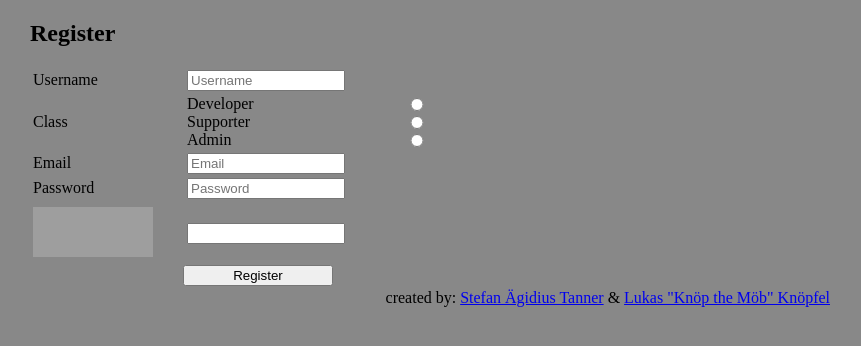
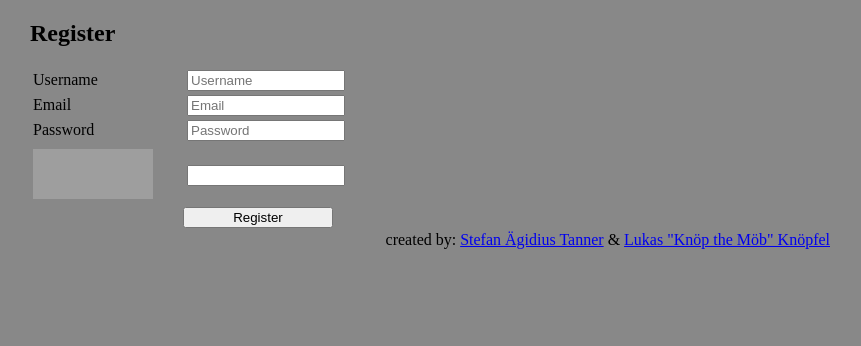
Before and after one commit to shylux/TheLegendOfROOT, a PHP site: page / in a window 1280 px wide. Shown: the part 119-465 px from the top of the page, without its empty margins (210-1071 px from the left). Run offline with PHP 8.4, Linux system fonts and the light colour scheme; grey boxes are pictures that could not be loaded.

Commit message:
Remove class.

```diff
--- a/dungeons/exampleDungeon.json
+++ b/dungeons/exampleDungeon.json
@@ -29,7 +29,6 @@
       "name": "Steffan",
       "entranceText": "Hei, knöpp de möp.",
       "exitText": "Tschau du sau!",
-      "class": 0,
       "att": 4,
       "def": 5,
       "hp": 6,
--- a/lib/class.user.php
+++ b/lib/class.user.php
@@ -1,16 +1,9 @@
 <?php
-
-abstract class Klass {
-  const Developer = 0;
-  const Supporter = 1;
-  const Admin = 2;
-}
 
 class User {
   public $name;
   public $email;
   public $pass_hash;
-  public $class;
   public $xp = 0;
   public $att = 0;
   public $def = 0;
@@ -69,14 +62,13 @@ class User {
     $this->save();
   }
 
-  public static function create($username, $email, $password, $class) {
+  public static function create($username, $email, $password) {
     if ($GLOBALS["db"]->exists("users", array("name"), array("name" => $username)))
       return false;
     $GLOBALS["db"]->insert("users",
                 array("name" => $username,
                       "email" => $email,
                       "pass_hash" => salt_hash($password),
-                      "class" => $class,
                       "json_data" => json_encode(array())));
     return User::load($username);
   }
--- a/register.php
+++ b/register.php
@@ -1,8 +1,8 @@
 <?php
 
-if (require_params("username", "email", "password", "class") && Captcha::validate($_POST)) {
+if (require_params("username", "email", "password") && Captcha::validate($_POST)) {
 
-  $user = User::create($_REQUEST["username"], $_REQUEST["email"], $_REQUEST["password"], $_REQUEST["class"]);
+  $user = User::create($_REQUEST["username"], $_REQUEST["email"], $_REQUEST["password"]);
 
   if ($user) {
     $_SESSION["user"] = $user;
@@ -24,16 +24,6 @@ $captcha->generateCaptcha();
 	<td><input id="username" name="username" type="text" placeholder="Username" /></td>
   </tr>
   <tr>
-	<td><label for="class">Class</label></td>
-	<td>
-		<div>
-			<label for="dev">Developer</label><input id="dev" type="radio" name="class" value="0">
-			<label for="sup">Supporter</label><input id="sup" type="radio" name="class" value="1">
-			<label for="adm">Admin</label><input id="adm" type="radio" name="class" value="2">
-		</div>
-	</td>
-  </tr>
-  <tr>
 	<td><label for="email">Email</label></td>
 	<td><input id="email" name="email" type="email" placeholder="Email" /></td>
   </tr>
--- a/sql/init.sql
+++ b/sql/init.sql
@@ -2,7 +2,6 @@ CREATE TABLE users (
   name TEXT UNIQUE NOT NULL,
   email TEXT NOT NULL,
   pass_hash TEXT NOT NULL,
-  class INTEGER NOT NULL,
   xp INTEGER DEFAULT 0,
   att INTEGER DEFAULT 0,
   def INTEGER DEFAULT 0,
--- a/sql/test_data.sql
+++ b/sql/test_data.sql
@@ -1,2 +1,2 @@
-INSERT INTO users (name, email, pass_hash, class, json_data) VALUES ('user', 'user@email.com', 'c026ee79e6ea6c6e5af068ce49a85e59', 1, '{}');
-INSERT INTO users (name, email, pass_hash, class, xp, json_data) VALUES ('shylux', 'shylux@gmail.com', '90ed19cd4e0de5a10f73c7366f91cde4', 0, 20, '{}');
+INSERT INTO users (name, email, pass_hash, json_data) VALUES ('user', 'user@email.com', 'c026ee79e6ea6c6e5af068ce49a85e59', '{}');
+INSERT INTO users (name, email, pass_hash, xp, json_data) VALUES ('shylux', 'shylux@gmail.com', '90ed19cd4e0de5a10f73c7366f91cde4', 20, '{}');
```
